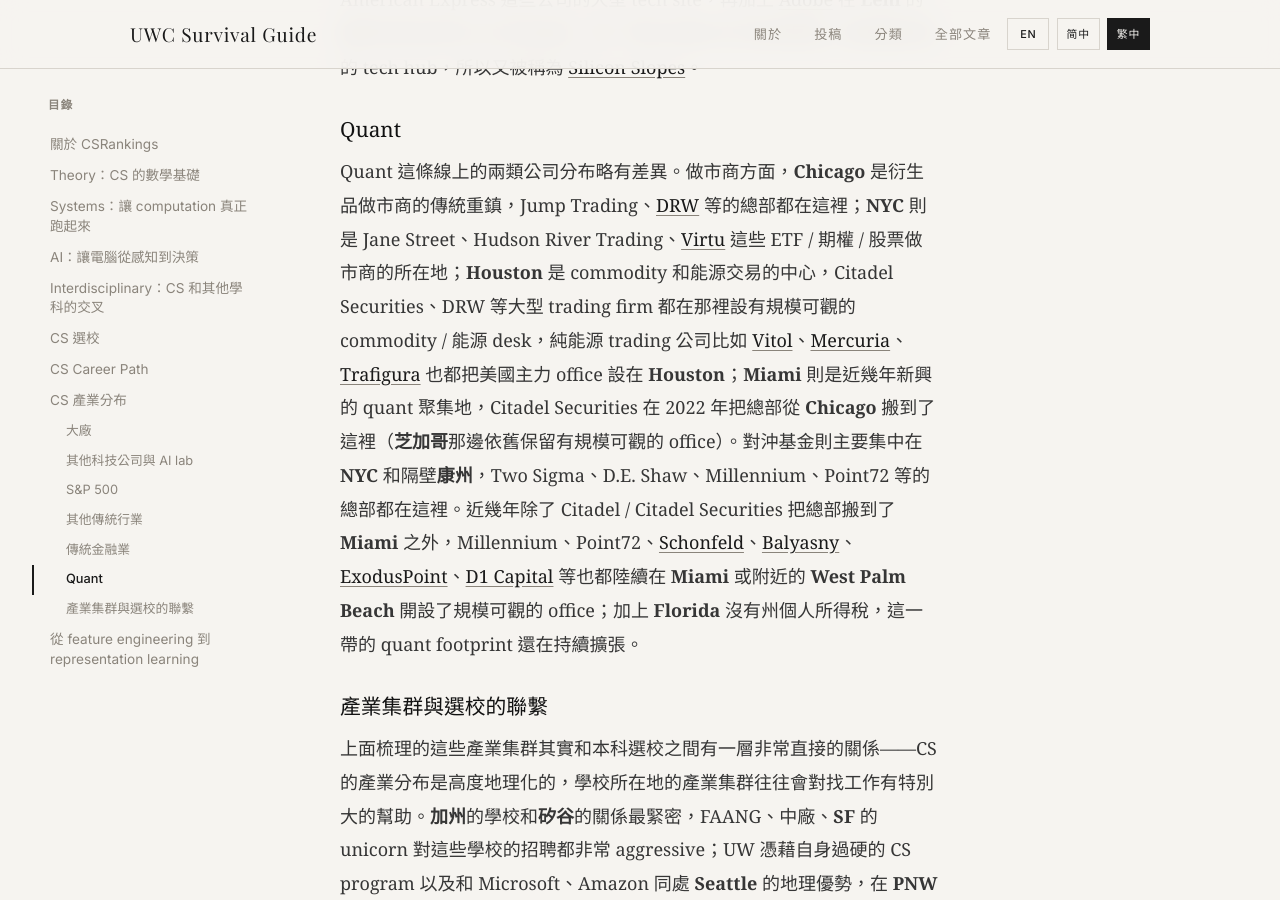
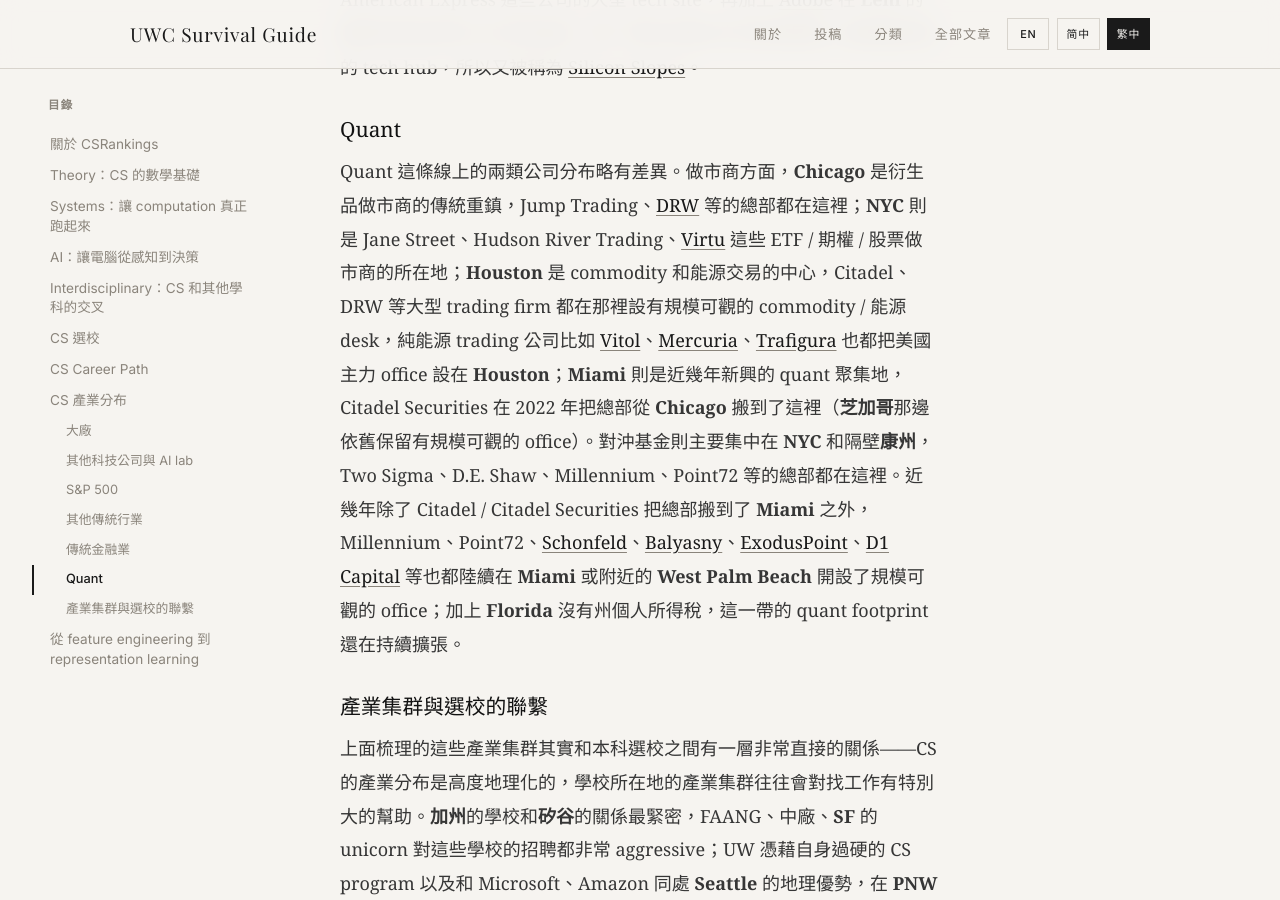
Before and after one commit to United-World-College/UWC-Survival-Guide, a Jekyll site: the page built from website/_guides/chinese/computer-science-TW.md, in a window 1280 px wide and 900 px high, scrolled down 31534 px. Built offline with Jekyll 4.4.1, drawn with Linux system fonts in a browser that asks for light colours; some web fonts are replaced; some of the changed text lies outside the part shown.

Commit message:
docs(computer-science): correct BMS HQ to Princeton NJ and Houston desk to Citadel; sync CN/TW/EN

```diff
--- a/website/_guides/chinese/computer-science-TW.md
+++ b/website/_guides/chinese/computer-science-TW.md
@@ -293,7 +293,7 @@
 
 ### Quant
 
-Quant 這條線上的兩類公司分布略有差異。做市商方面，**Chicago** 是衍生品做市商的傳統重鎮，Jump Trading、[DRW](https://en.wikipedia.org/wiki/DRW_Trading_Group) 等的總部都在這裡；**NYC** 則是 Jane Street、Hudson River Trading、[Virtu](https://en.wikipedia.org/wiki/Virtu_Financial) 這些 ETF / 期權 / 股票做市商的所在地；**Houston** 是 commodity 和能源交易的中心，Citadel Securities、DRW 等大型 trading firm 都在那裡設有規模可觀的 commodity / 能源 desk，純能源 trading 公司比如 [Vitol](https://en.wikipedia.org/wiki/Vitol)、[Mercuria](https://en.wikipedia.org/wiki/Mercuria_Energy_Group)、[Trafigura](https://en.wikipedia.org/wiki/Trafigura) 也都把美國主力 office 設在 **Houston**；**Miami** 則是近幾年新興的 quant 聚集地，Citadel Securities 在 2022 年把總部從 **Chicago** 搬到了這裡（**芝加哥**那邊依舊保留有規模可觀的 office）。對沖基金則主要集中在 **NYC** 和隔壁**康州**，Two Sigma、D.E. Shaw、Millennium、Point72 等的總部都在這裡。近幾年除了 Citadel / Citadel Securities 把總部搬到了 **Miami** 之外，Millennium、Point72、[Schonfeld](https://en.wikipedia.org/wiki/Schonfeld_Strategic_Advisors)、[Balyasny](https://en.wikipedia.org/wiki/Balyasny_Asset_Management)、[ExodusPoint](https://en.wikipedia.org/wiki/ExodusPoint_Capital_Management)、[D1 Capital](https://en.wikipedia.org/wiki/D1_Capital_Partners) 等也都陸續在 **Miami** 或附近的 **West Palm Beach** 開設了規模可觀的 office；加上 **Florida** 沒有州個人所得稅，這一帶的 quant footprint 還在持續擴張。
+Quant 這條線上的兩類公司分布略有差異。做市商方面，**Chicago** 是衍生品做市商的傳統重鎮，Jump Trading、[DRW](https://en.wikipedia.org/wiki/DRW_Trading_Group) 等的總部都在這裡；**NYC** 則是 Jane Street、Hudson River Trading、[Virtu](https://en.wikipedia.org/wiki/Virtu_Financial) 這些 ETF / 期權 / 股票做市商的所在地；**Houston** 是 commodity 和能源交易的中心，Citadel、DRW 等大型 trading firm 都在那裡設有規模可觀的 commodity / 能源 desk，純能源 trading 公司比如 [Vitol](https://en.wikipedia.org/wiki/Vitol)、[Mercuria](https://en.wikipedia.org/wiki/Mercuria_Energy_Group)、[Trafigura](https://en.wikipedia.org/wiki/Trafigura) 也都把美國主力 office 設在 **Houston**；**Miami** 則是近幾年新興的 quant 聚集地，Citadel Securities 在 2022 年把總部從 **Chicago** 搬到了這裡（**芝加哥**那邊依舊保留有規模可觀的 office）。對沖基金則主要集中在 **NYC** 和隔壁**康州**，Two Sigma、D.E. Shaw、Millennium、Point72 等的總部都在這裡。近幾年除了 Citadel / Citadel Securities 把總部搬到了 **Miami** 之外，Millennium、Point72、[Schonfeld](https://en.wikipedia.org/wiki/Schonfeld_Strategic_Advisors)、[Balyasny](https://en.wikipedia.org/wiki/Balyasny_Asset_Management)、[ExodusPoint](https://en.wikipedia.org/wiki/ExodusPoint_Capital_Management)、[D1 Capital](https://en.wikipedia.org/wiki/D1_Capital_Partners) 等也都陸續在 **Miami** 或附近的 **West Palm Beach** 開設了規模可觀的 office；加上 **Florida** 沒有州個人所得稅，這一帶的 quant footprint 還在持續擴張。
 
 ### 產業集群與選校的聯繫
 
```
Also changed, not shown: other parts of website/_guides/chinese/computer-science-TW.md (+1 -1 lines), website/_guides/chinese/computer-science-CN.md (+2 -2 lines), website/_guides/default/computer-science.md (+2 -2 lines).
